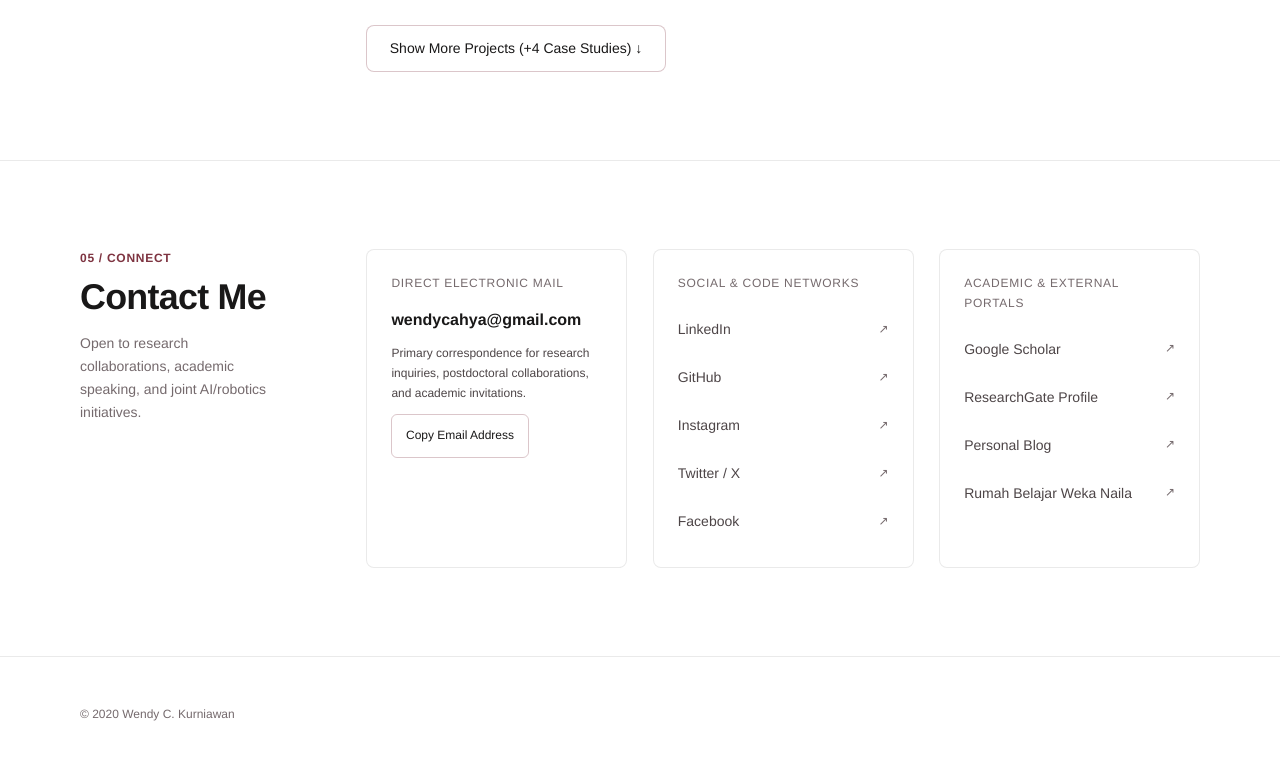
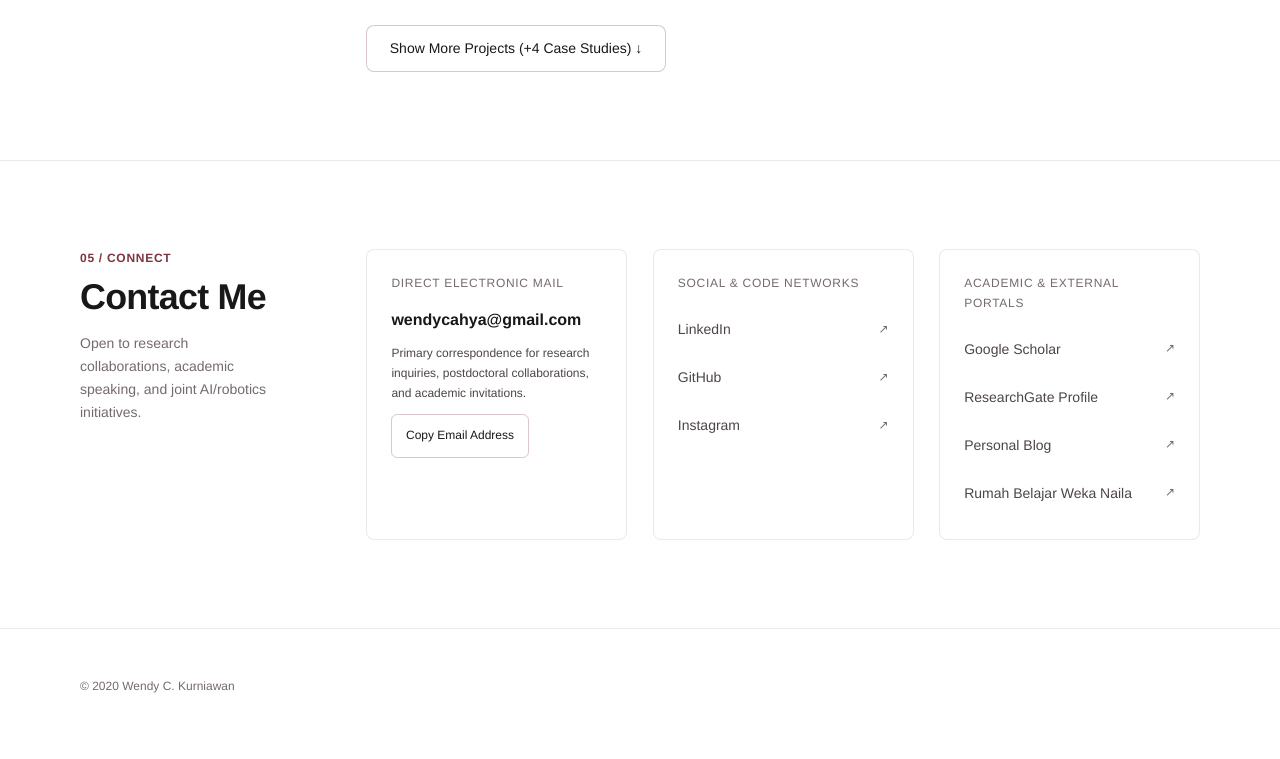
Before and after one commit to wendycahya/wendycahya.github.io, a plain HTML site: page index.html in a window 1280 px wide. Shown: the part 5327-6086 px from the top of the page. Drawn offline with nearby package versions, Linux system fonts and the light colour scheme.

Commit message:
update-sosmed

```diff
--- a/index.html
+++ b/index.html
@@ -887,20 +887,6 @@
                     <span class="channel-arrow" aria-hidden="true">↗</span>
                   </a>
                 </li>
-                <li>
-                  <a href="https://twitter.com/wendycahyawan/" target="_blank" rel="noopener noreferrer"
-                    class="channel-link">
-                    <span>Twitter / X</span>
-                    <span class="channel-arrow" aria-hidden="true">↗</span>
-                  </a>
-                </li>
-                <li>
-                  <a href="https://www.facebook.com/wedycardo.izecson/" target="_blank" rel="noopener noreferrer"
-                    class="channel-link">
-                    <span>Facebook</span>
-                    <span class="channel-arrow" aria-hidden="true">↗</span>
-                  </a>
-                </li>
               </ul>
             </div>
 
```
